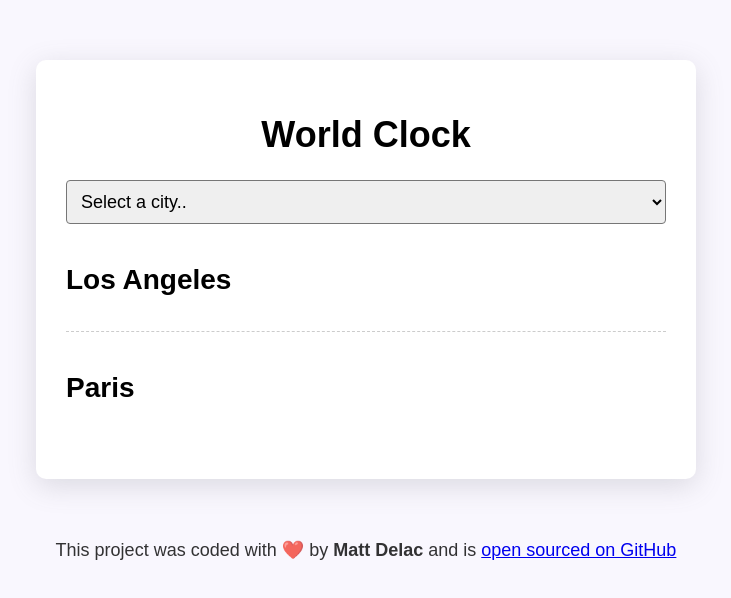
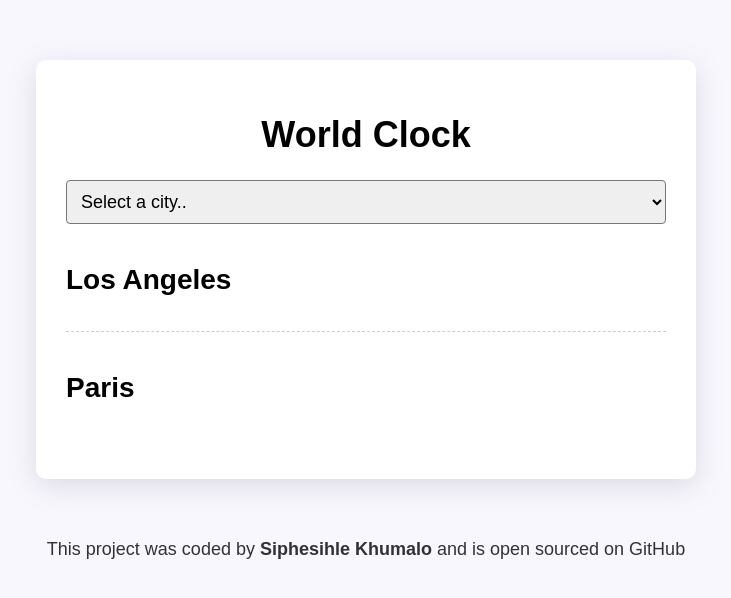
Before and after one commit to SiphesihleKhumalo/week2-project, a plain HTML site: page index.html in a window 1280 px wide. Shown: the whole page, without its empty margins (274-1005 px from the left). Drawn offline with nearby package versions, Linux system fonts and the light colour scheme; a script that the page names is missing.

```diff
--- a/index.html
+++ b/index.html
@@ -39,8 +39,8 @@
       </div>
     </div>
     <footer>
-      This project was coded with ❤️ by <strong>Matt Delac</strong> and is
-      <a href="https://github.com/matthieua/world-clock" target="_blank">
+      This project was coded by <strong>Siphesihle Khumalo</strong> and is
+      <https://github.com/SiphesihleKhumalo/week2-project" target="_blank">
         open sourced on GitHub</a
       >
     </footer>
```
